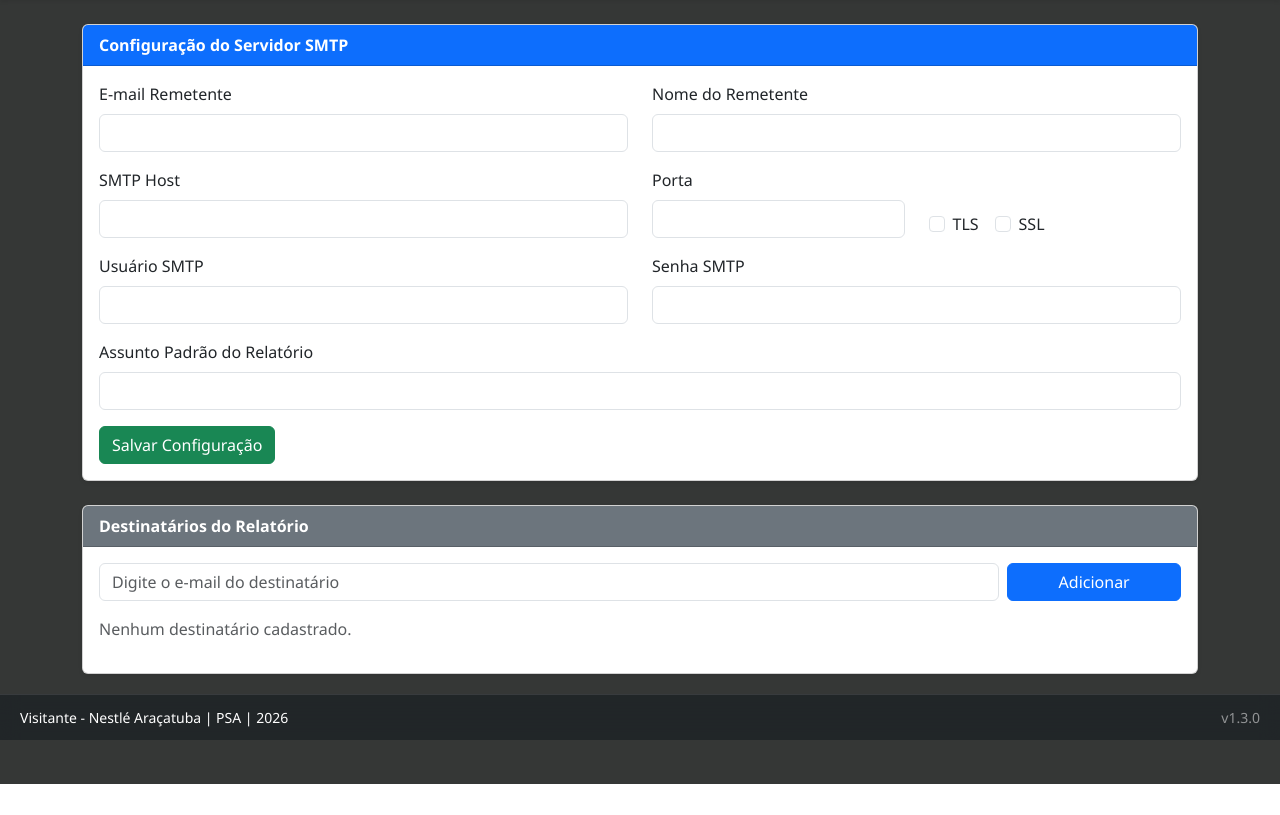
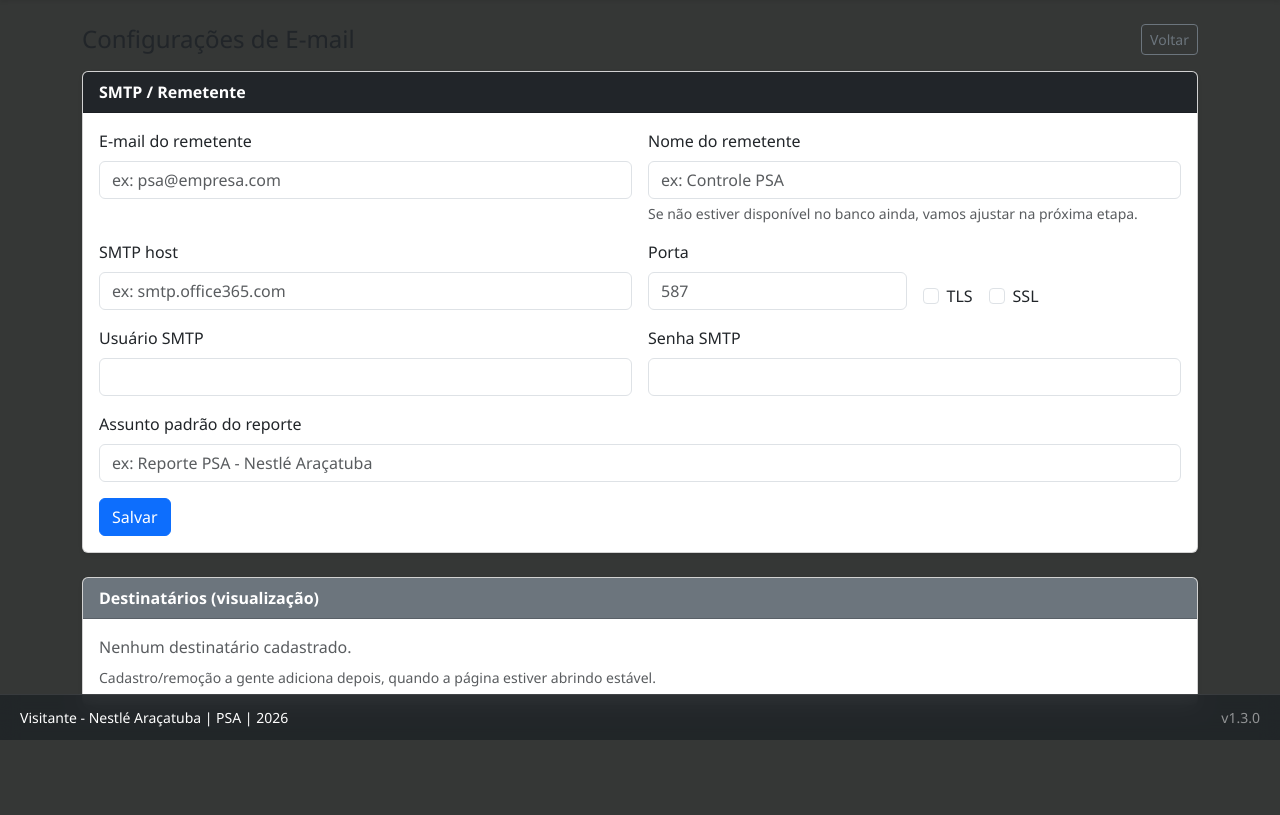
Before and after one commit to marcioc-silva/psa, a Python web app: template app/templates/admin/config.html in a window 1280 px wide. Shown: the part 60-875 px from the top of the page. Before the commit the page ends 844 px from the top, so only its background shows below. Run offline with Jinja, Linux system fonts and the light colour scheme; the template is opened without the code that fills it, so the values that code supplies are empty; some libraries are stand-ins or nearby versions.

Commit message:
Update config.html

```diff
--- a/app/templates/admin/config.html
+++ b/app/templates/admin/config.html
@@ -1,121 +1,129 @@
 {% extends "base.html" %}
 
-{% block title %}Configuração de E-mail{% endblock %}
+{% block title %}Configurações de E-mail{% endblock %}
 
 {% block content %}
 <div class="container mt-4">
 
+  <div class="d-flex justify-content-between align-items-center mb-3">
+    <h4 class="m-0">Configurações de E-mail</h4>
+    <a class="btn btn-outline-secondary btn-sm" href="{{ url_for('main.dashboard') }}">Voltar</a>
+  </div>
+
+  {% with messages = get_flashed_messages(with_categories=true) %}
+    {% if messages %}
+      {% for category, message in messages %}
+        <div class="alert alert-{{ 'success' if category == 'success' else ('danger' if category in ['danger','error'] else category) }} mb-3" role="alert">
+          {{ message }}
+        </div>
+      {% endfor %}
+    {% endif %}
+  {% endwith %}
+
   <div class="card shadow-sm mb-4">
-        <div class="card-header bg-primary text-white fw-bold">
-            Configuração do Servidor SMTP
+    <div class="card-header bg-dark text-white fw-bold">
+      SMTP / Remetente
     </div>
+
     <div class="card-body">
+      <form method="post" action="">
+        <div class="row g-3">
 
-            <form method="post">
-
-                <div class="row mb-3">
           <div class="col-md-6">
-                        <label class="form-label">E-mail Remetente</label>
+            <label class="form-label">E-mail do remetente</label>
             <input type="email" name="email_remetente" class="form-control"
-                               value="{{ cfg.email_remetente if cfg else '' }}">
+                   value="{{ cfg.email_remetente if cfg and cfg.email_remetente else '' }}"
+                   placeholder="ex: psa@empresa.com">
           </div>
 
           <div class="col-md-6">
-                        <label class="form-label">Nome do Remetente</label>
+            <label class="form-label">Nome do remetente</label>
             <input type="text" name="nome_remetente" class="form-control"
-                               value="{{ cfg.nome_remetente if cfg else '' }}">
-                    </div>
+                   value="{{ cfg.nome_remetente if cfg and cfg.nome_remetente else '' }}"
+                   placeholder="ex: Controle PSA">
+            <div class="form-text">Se não estiver disponível no banco ainda, vamos ajustar na próxima etapa.</div>
           </div>
 
-                <div class="row mb-3">
           <div class="col-md-6">
-                        <label class="form-label">SMTP Host</label>
+            <label class="form-label">SMTP host</label>
             <input type="text" name="smtp_host" class="form-control"
-                               value="{{ cfg.smtp_host if cfg else '' }}">
+                   value="{{ cfg.smtp_host if cfg and cfg.smtp_host else '' }}"
+                   placeholder="ex: smtp.office365.com">
           </div>
 
           <div class="col-md-3">
             <label class="form-label">Porta</label>
             <input type="number" name="smtp_port" class="form-control"
-                               value="{{ cfg.smtp_port if cfg else '' }}">
+                   value="{{ cfg.smtp_port if cfg and cfg.smtp_port else '' }}"
+                   placeholder="587">
           </div>
 
-                    <div class="col-md-3 d-flex align-items-end">
-                        <div class="form-check me-3">
-                            <input type="checkbox" name="smtp_tls" class="form-check-input"
+          <div class="col-md-3 d-flex align-items-end gap-3">
+            <div class="form-check">
+              <input class="form-check-input" type="checkbox" name="smtp_tls" id="smtp_tls"
                      {% if cfg and cfg.smtp_tls %}checked{% endif %}>
-                            <label class="form-check-label">TLS</label>
+              <label class="form-check-label" for="smtp_tls">TLS</label>
             </div>
 
             <div class="form-check">
-                            <input type="checkbox" name="smtp_ssl" class="form-check-input"
+              <input class="form-check-input" type="checkbox" name="smtp_ssl" id="smtp_ssl"
                      {% if cfg and cfg.smtp_ssl %}checked{% endif %}>
-                            <label class="form-check-label">SSL</label>
-                        </div>
+              <label class="form-check-label" for="smtp_ssl">SSL</label>
             </div>
           </div>
 
-                <div class="row mb-3">
           <div class="col-md-6">
             <label class="form-label">Usuário SMTP</label>
             <input type="text" name="smtp_usuario" class="form-control"
-                               value="{{ cfg.smtp_usuario if cfg else '' }}">
+                   value="{{ cfg.smtp_usuario if cfg and cfg.smtp_usuario else '' }}">
           </div>
 
           <div class="col-md-6">
             <label class="form-label">Senha SMTP</label>
             <input type="password" name="smtp_senha" class="form-control"
-                               value="{{ cfg.smtp_senha if cfg else '' }}">
-                    </div>
+                   value="{{ cfg.smtp_senha if cfg and cfg.smtp_senha else '' }}">
           </div>
 
-                <div class="mb-3">
-                    <label class="form-label">Assunto Padrão do Relatório</label>
+          <div class="col-12">
+            <label class="form-label">Assunto padrão do reporte</label>
             <input type="text" name="assunto_padrao" class="form-control"
-                           value="{{ cfg.assunto_padrao if cfg else '' }}">
+                   value="{{ cfg.assunto_padrao if cfg and cfg.assunto_padrao else '' }}"
+                   placeholder="ex: Reporte PSA - Nestlé Araçatuba">
           </div>
 
-                <button type="submit" class="btn btn-success">
-                    Salvar Configuração
+        </div>
+
+        <div class="mt-3 d-flex gap-2">
+          <button class="btn btn-primary" type="submit">
+            Salvar
           </button>
-
+        </div>
       </form>
     </div>
   </div>
 
-    <!-- Destinatários -->
   <div class="card shadow-sm">
     <div class="card-header bg-secondary text-white fw-bold">
-            Destinatários do Relatório
+      Destinatários (visualização)
     </div>
     <div class="card-body">
-
-            <form method="post" action="{{ url_for('admin.adicionar_destinatario') }}" class="row g-2 mb-3">
-                <div class="col-md-10">
-                    <input type="email" name="email" class="form-control"
-                           placeholder="Digite o e-mail do destinatário" required>
-                </div>
-                <div class="col-md-2">
-                    <button class="btn btn-primary w-100">Adicionar</button>
-                </div>
-            </form>
-
       {% if destinatarios %}
         <ul class="list-group">
           {% for d in destinatarios %}
             <li class="list-group-item d-flex justify-content-between align-items-center">
-                            {{ d.email }}
-                            <a href="{{ url_for('admin.remover_destinatario', id=d.id) }}"
-                               class="btn btn-sm btn-danger">
-                                Remover
-                            </a>
+              <span>{{ d.email }}</span>
+              <span class="badge bg-{{ 'success' if d.ativo else 'secondary' }}">
+                {{ 'Ativo' if d.ativo else 'Inativo' }}
+              </span>
             </li>
           {% endfor %}
         </ul>
       {% else %}
-                <p class="text-muted">Nenhum destinatário cadastrado.</p>
+        <div class="text-muted">Nenhum destinatário cadastrado.</div>
       {% endif %}
-
+      <div class="form-text mt-2">
+        Cadastro/remoção a gente adiciona depois, quando a página estiver abrindo estável.
+      </div>
     </div>
   </div>
 
```
Lines whose indentation alone changed are shown as unchanged.
